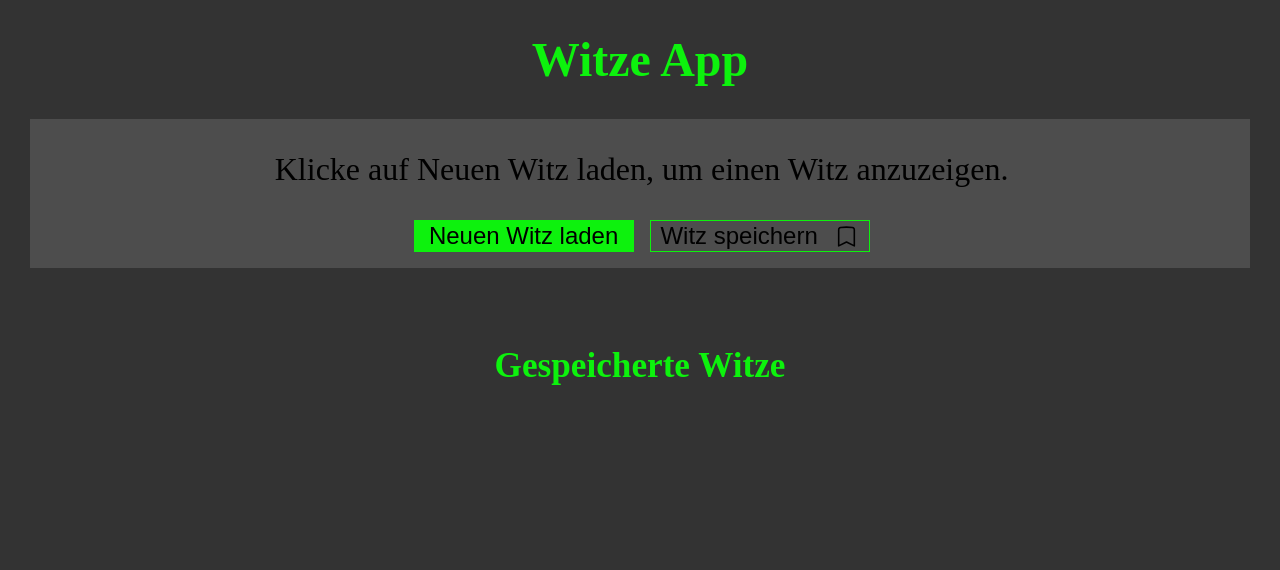
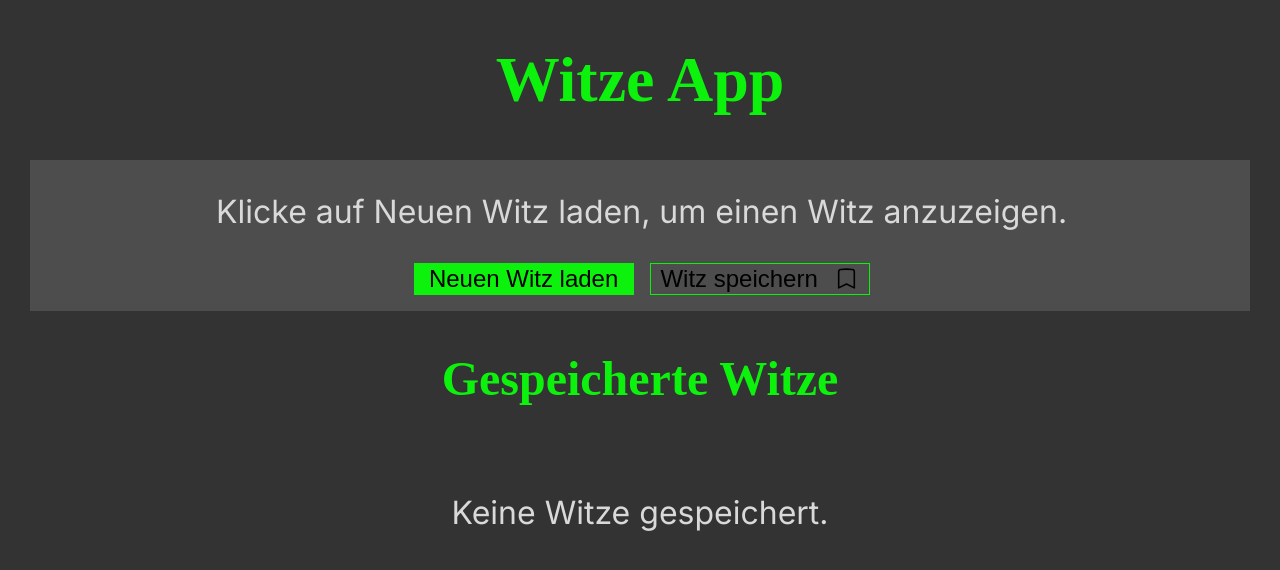
Before and after one commit to davgeiger/witze-app, a website built with Vite: page index.html in a window 1280 px wide. Built offline with nearby package versions, Linux system fonts and the light colour scheme; a web font is replaced by a local one.

Commit message:
When no jokes are saved, a message will be displayed.

```diff
--- a/index.html
+++ b/index.html
@@ -9,7 +9,7 @@
   </head>
   <body>
     <div class="app">
-      <h1 class="app__title">Witze App</h1>
+      <h1 class="heading">Witze App</h1>
       <div class="joke">
         <p class="joke__current-joke">
           Klicke auf Neuen Witz laden, um einen Witz anzuzeigen.
@@ -34,9 +34,8 @@
           </button>
         </div>
       </div>
-      <div class="saved-jokes">
-        <h2 class="saved-jokes__title">Gespeicherte Witze</h2>
-      </div>
+      <h2 class="sub-heading">Gespeicherte Witze</h2>
+      <div class="saved-jokes"></div>
     </div>
     <script type="module" src="/src/main.js"></script>
   </body>
--- a/src/_variables.scss
+++ b/src/_variables.scss
@@ -4,6 +4,8 @@ $color-body: hsl(0, 0%, 20%);
 
 $color-joke: hsl(0, 0%, 30%);
 
+$color-text: hsl(0, 0%, 85%);
+
 @mixin tablet-and-above() {
   @media only screen and (min-width: 600px) {
     @content;
--- a/src/jokeAPI.js
+++ b/src/jokeAPI.js
@@ -58,6 +58,11 @@ function displayJokes() {
   clearDisplay();
 
   let jokes = getJokes();
+
+  if (jokes.length === 0) {
+    savedJokesEl.textContent = "Keine Witze gespeichert.";
+  }
+
   jokes.forEach((joke) => {
     const jokeDisplay = document.createElement("div");
     jokeDisplay.classList.add("saved-joke");
@@ -101,6 +106,7 @@ function deleteJoke(event) {
   });
 
   localStorage.setItem(STORAGE_KEY, JSON.stringify(filteredJokes));
+  displayJokes();
 }
 
 function getNextId() {
--- a/src/style.scss
+++ b/src/style.scss
@@ -7,28 +7,27 @@ body {
   margin: 0;
   padding: 0;
   box-sizing: border-box;
+  font-family: "Inter";
+}
+
+.heading {
+  font-family: "Rubik Scribble";
+  color: $color-primary;
 }
 
 .app {
   background-color: $color-body;
   min-height: 100vh;
   margin: 0 auto;
+  color: $color-text;
 
   display: flex;
   flex-direction: column;
   align-items: center;
 
   @include tablet-and-above() {
+    font-size: 2rem;
     width: 100%;
-  }
-
-  &__title {
-    font-family: "Rubik Scribble";
-    color: $color-primary;
-
-    @include tablet-and-above() {
-      font-size: 3rem;
-    }
   }
 }
 
@@ -96,6 +95,11 @@ body {
   }
 }
 
+.sub-heading {
+  color: $color-primary;
+  font-family: "Rubik Scribble";
+}
+
 .saved-jokes {
   margin-top: 3rem;
   margin-bottom: 1rem;
@@ -104,14 +108,10 @@ body {
   flex-direction: column;
   align-items: center;
   gap: 0.8rem;
+  font-size: 1.5rem;
 
-  &__title {
-    color: $color-primary;
-    font-family: "Rubik Scribble";
-
-    @include tablet-and-above() {
-      font-size: 2.2rem;
-    }
+  @include tablet-and-above() {
+    font-size: 2rem;
   }
 }
 
```
